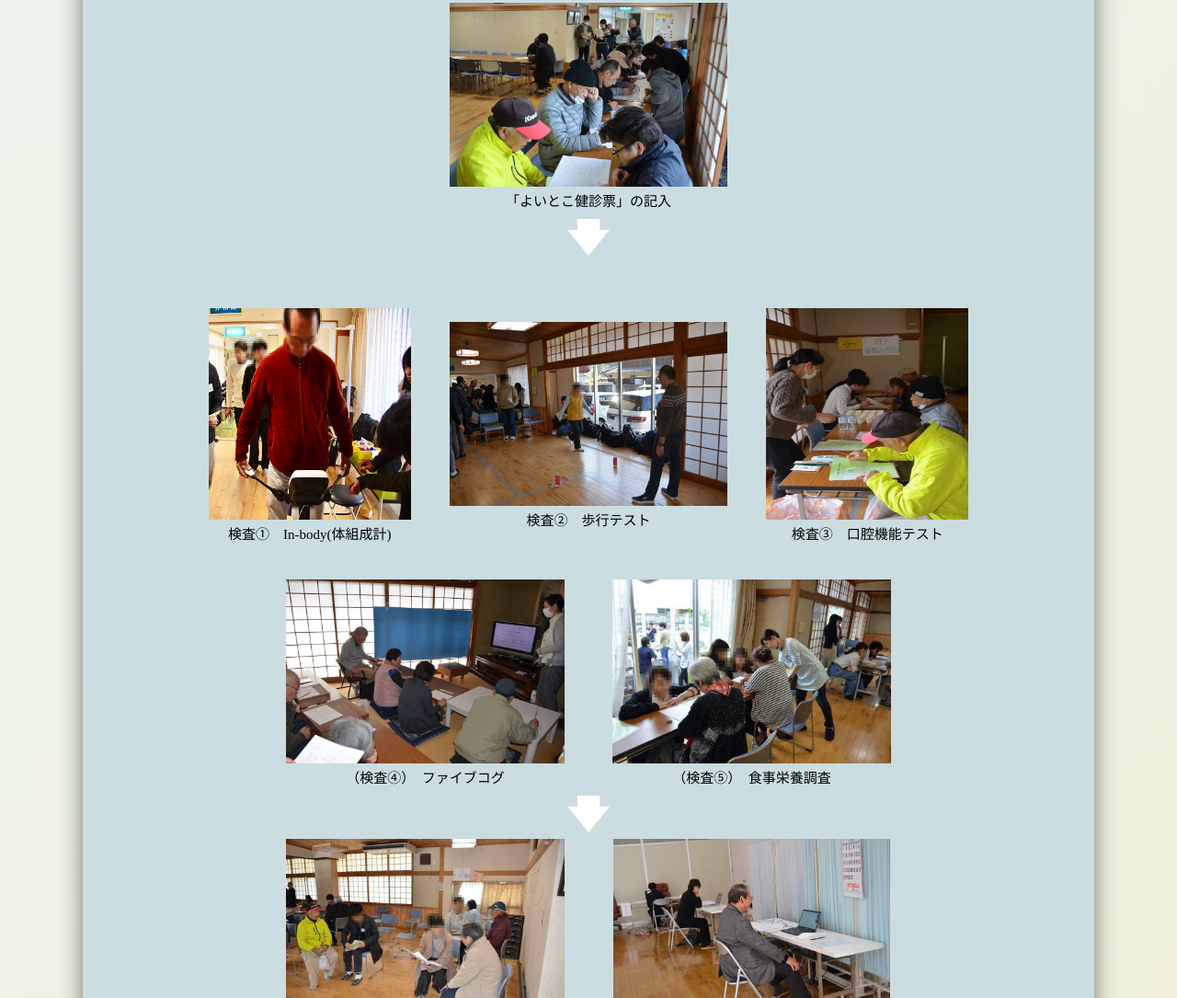
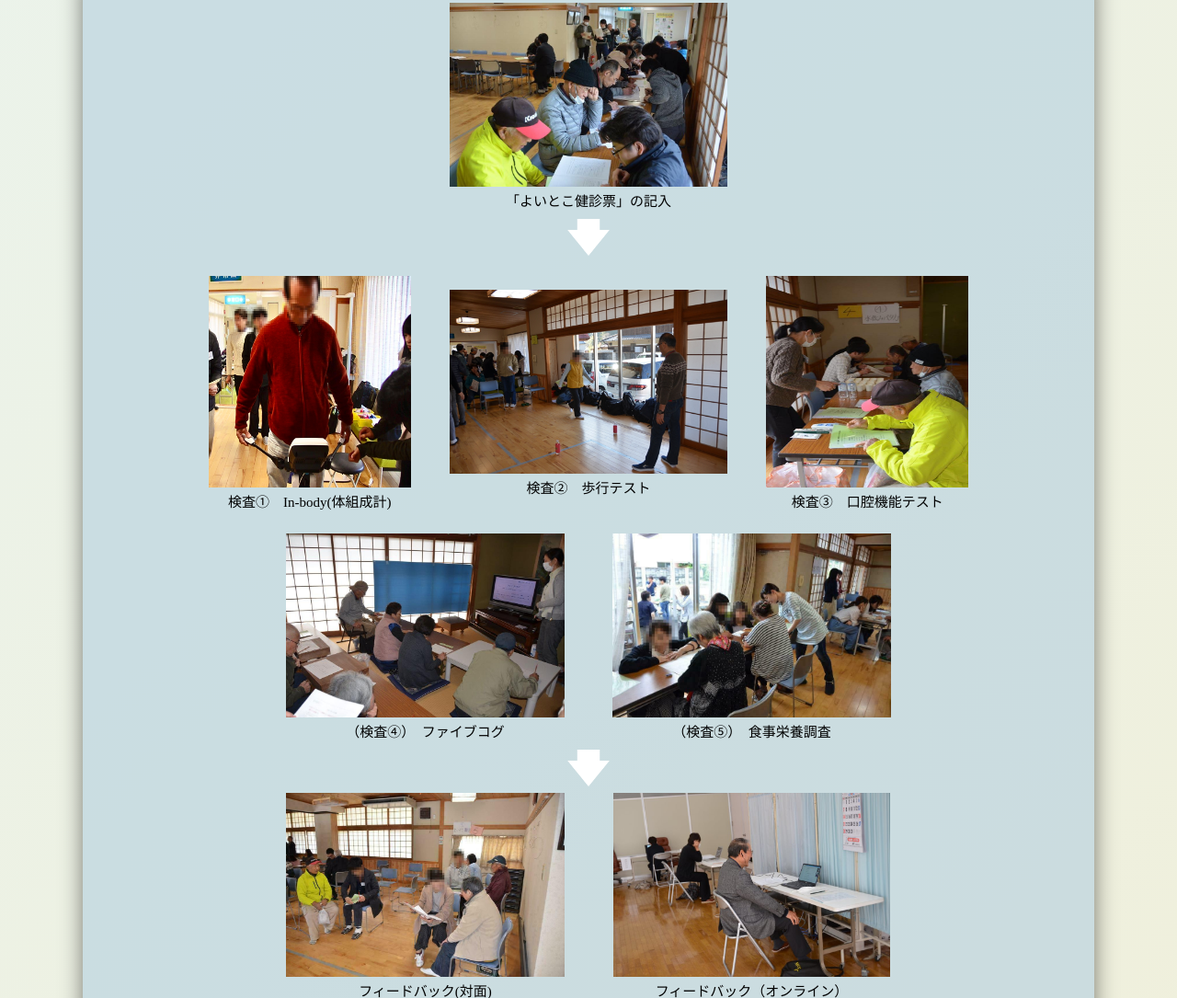
Before and after one commit to yamamotokazutaka/yoitokohp, a plain HTML site: page index.html in a window 1280 px wide. Shown: the part 2927-4012 px from the top of the page at 92% size. Drawn offline with nearby package versions, Linux system fonts and the light colour scheme.

Commit message:
Update index.html

```diff
--- a/index.html
+++ b/index.html
@@ -143,25 +143,25 @@
                 <span id ="pic_title" >「よいとこ健診票」の記入</span>
             </div>
         </div>
-        <div class="pic_group" style="height:50px; margin-top: 0px;">
-            <div class = pic_content style="height:50px;">
+        <div class="pic_group" style="height:40px; margin-top: 0px;">
+            <div class = pic_content style="height:40px;">
                 <img id = "arrowwhite" src="images/arrowwhite.png" >
             </div>
         </div>
 
         <div class="pic_group" >
-            <div class = pic_content style="margin-top: 40px;">
+            <div class = pic_content style="margin-top: 15px;">
                 <a href="images/In-Body.jpeg" data-lightbox="pict1"><img src="images/In-Body.jpeg"style="height:230px; width:220px"; ></a>
                 <br>
                 <span id ="pic_title">検査①　In-body(体組成計)</span>
             </div>
             <div class = pic_content>
-                <a href="images/TimedUp＆Go.jpeg" data-lightbox="pict1"><img src="images/TimedUp＆Go.jpeg" style="padding-top: 55px;" ></a>
+                <a href="images/TimedUp＆Go.jpeg" data-lightbox="pict1"><img src="images/TimedUp＆Go.jpeg" style="padding-top: 30px;" ></a>
                 <br>
                 <span id ="pic_title">検査②　歩行テスト</span>
             </div>
 
-            <div class = pic_content style="margin-top: 40px;">
+            <div class = pic_content style="margin-top: 15px;">
                 <a href="images/pataka.jpg" data-lightbox="pict1"><img src="images/pataka.jpg" style="height:230px;width:220px" ></a>
                 <br>
                 <span id ="pic_title" >検査③　口腔機能テスト</span>
@@ -169,7 +169,7 @@
         </div>
 
 
-        <div class="pic_group"style="margin-top: 55px;height: 235px;">
+        <div class="pic_group"style="margin-top: 15px;height: 235px;">
             <div class = pic_content style="padding-left:100px;" >
                 <a href="images/fivecog.jpg" data-lightbox="pict1"><img src="images/fivecog.jpg" ></a>
                 <br>
```
